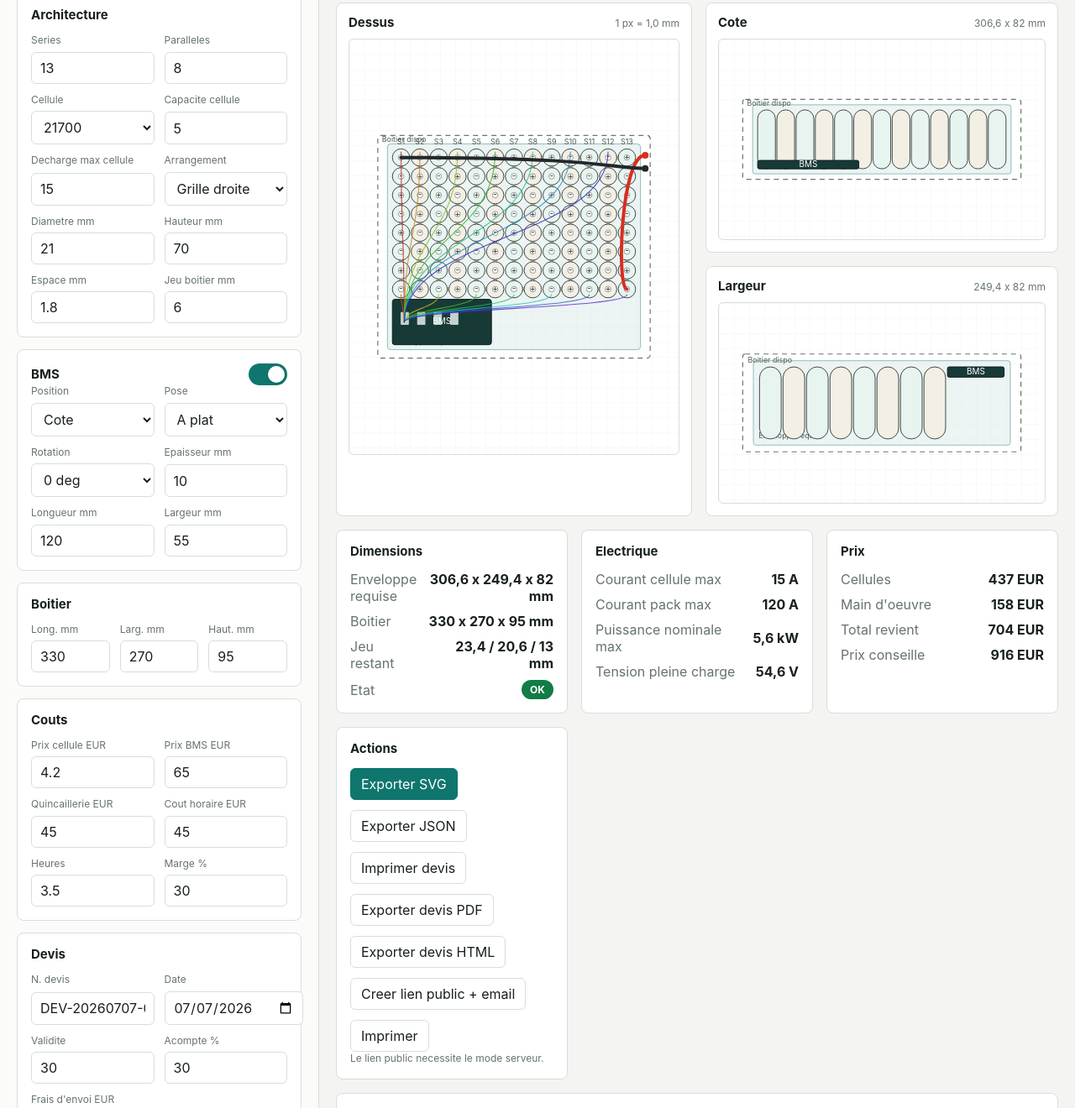
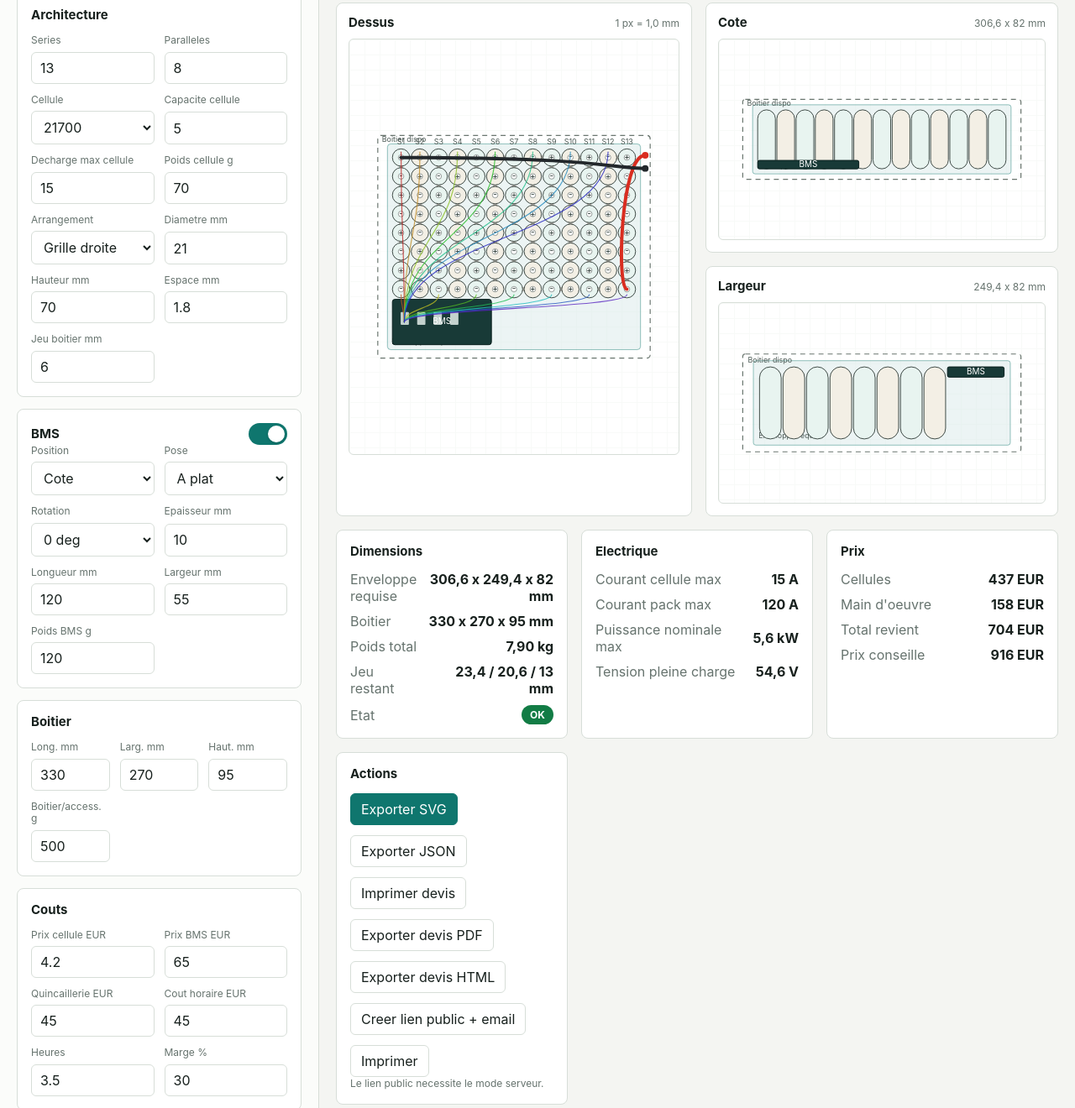
Before and after one commit to arnaudlopez/batterielab, a website: page index.html in a window 1280 px wide. Shown: the part 187-1507 px from the top of the page at 84% size. Drawn offline with Linux system fonts and the light colour scheme.

Commit message:
Add battery weight estimation

```diff
--- a/app.js
+++ b/app.js
@@ -5,6 +5,7 @@ const ids = [
   "cellPreset",
   "cellAh",
   "cellMaxDischarge",
+  "cellWeight",
   "cellLayout",
   "cellDiameter",
   "cellHeight",
@@ -17,9 +18,11 @@ const ids = [
   "bmsThickness",
   "bmsLength",
   "bmsWidth",
+  "bmsWeight",
   "caseLength",
   "caseWidth",
   "caseHeight",
+  "enclosureWeight",
   "cellCost",
   "bmsCost",
   "hardwareCost",
@@ -50,6 +53,7 @@ const outputs = Object.fromEntries(
     "metricCells",
     "metricVoltage",
     "metricEnergy",
+    "metricWeight",
     "metricMaxDischarge",
     "metricCost",
     "metricGain",
@@ -58,6 +62,7 @@ const outputs = Object.fromEntries(
     "widthDimensions",
     "packDims",
     "caseDims",
+    "packWeight",
     "clearance",
     "fitStatus",
     "cellMaxDischargeOut",
@@ -100,8 +105,8 @@ const publicQuoteUi = {
 };
 
 const presets = {
-  "18650": { diameter: 18.4, height: 65, ah: 3.2, dischargeA: 10 },
-  "21700": { diameter: 21.2, height: 70, ah: 5, dischargeA: 15 },
+  "18650": { diameter: 18.4, height: 65, ah: 3.2, dischargeA: 10, weightG: 45 },
+  "21700": { diameter: 21.2, height: 70, ah: 5, dischargeA: 15, weightG: 70 },
 };
 
 let logoDataUrl = "";
@@ -132,6 +137,10 @@ function power(value) {
   return `${Math.round(value).toLocaleString("fr-FR")} W`;
 }
 
+function weight(valueG) {
+  return `${fixed(valueG / 1000, 2)} kg`;
+}
+
 function text(input) {
   return input.value.trim();
 }
@@ -151,6 +160,7 @@ function readState() {
     cellPreset: el.cellPreset.value,
     cellAh: Math.max(0.1, num(el.cellAh, 5)),
     cellMaxDischarge: Math.max(0, num(el.cellMaxDischarge, 15)),
+    cellWeight: Math.max(0, num(el.cellWeight, 70)),
     cellLayout: el.cellLayout.value,
     cellDiameter: Math.max(1, num(el.cellDiameter, 21.2)),
     cellHeight: Math.max(1, num(el.cellHeight, 70)),
@@ -163,9 +173,11 @@ function readState() {
     bmsThickness: Math.max(0, num(el.bmsThickness, 10)),
     bmsLength: Math.max(1, num(el.bmsLength, 120)),
     bmsWidth: Math.max(1, num(el.bmsWidth, 55)),
+    bmsWeight: Math.max(0, num(el.bmsWeight, 120)),
     caseLength: Math.max(1, num(el.caseLength, 330)),
     caseWidth: Math.max(1, num(el.caseWidth, 270)),
     caseHeight: Math.max(1, num(el.caseHeight, 95)),
+    enclosureWeight: Math.max(0, num(el.enclosureWeight, 500)),
     cellCost: Math.max(0, num(el.cellCost, 4.2)),
     bmsCost: Math.max(0, num(el.bmsCost, 65)),
     hardwareCost: Math.max(0, num(el.hardwareCost, 45)),
@@ -243,6 +255,9 @@ function derive(state) {
   const energyWh = nominalVoltage * capacityAh;
   const maxDischargeA = state.parallel * state.cellMaxDischarge;
   const maxPowerW = nominalVoltage * maxDischargeA;
+  const cellsWeightG = cellCount * state.cellWeight;
+  const bmsWeightG = state.bmsEnabled ? state.bmsWeight : 0;
+  const totalWeightG = cellsWeightG + bmsWeightG + state.enclosureWeight;
   const cellsSubtotal = cellCount * state.cellCost;
   const laborSubtotal = state.hourlyRate * state.laborHours;
   const totalCost = cellsSubtotal + laborSubtotal + state.hardwareCost + (state.bmsEnabled ? state.bmsCost : 0);
@@ -269,6 +284,9 @@ function derive(state) {
     energyWh,
     maxDischargeA,
     maxPowerW,
+    cellsWeightG,
+    bmsWeightG,
+    totalWeightG,
     cellsSubtotal,
     laborSubtotal,
     totalCost,
@@ -753,6 +771,7 @@ function renderQuote(state, data) {
     `${fixed(data.nominalVoltage)} V nominal / ${fixed(data.maxVoltage)} V pleine charge`,
     `${fixed(data.capacityAh)} Ah - ${Math.round(data.energyWh).toLocaleString("fr-FR")} Wh`,
     `Decharge max estimee : ${amps(data.maxDischargeA)} (${power(data.maxPowerW)})`,
+    `Poids estime : ${weight(data.totalWeightG)}`,
     `Dimensions enveloppe : ${fixed(data.packLength)} x ${fixed(data.packWidth)} x ${fixed(data.packHeight)} mm`,
     `Arrangement : ${layoutLabel} - ${bmsLabel}`,
   ].join("\n");
@@ -795,12 +814,14 @@ function render() {
   outputs.metricCells.textContent = data.cellCount.toLocaleString("fr-FR");
   outputs.metricVoltage.textContent = `${fixed(data.nominalVoltage)} V`;
   outputs.metricEnergy.textContent = `${Math.round(data.energyWh).toLocaleString("fr-FR")} Wh`;
+  outputs.metricWeight.textContent = weight(data.totalWeightG);
   outputs.metricMaxDischarge.textContent = amps(data.maxDischargeA);
   outputs.metricCost.textContent = money(data.totalCost);
   outputs.metricGain.textContent = money(data.gain);
 
   outputs.packDims.textContent = `${fixed(data.packLength)} x ${fixed(data.packWidth)} x ${fixed(data.packHeight)} mm`;
   outputs.caseDims.textContent = `${fixed(state.caseLength)} x ${fixed(state.caseWidth)} x ${fixed(state.caseHeight)} mm`;
+  outputs.packWeight.textContent = weight(data.totalWeightG);
   outputs.clearance.textContent = `${fixed(data.clearance.length)} / ${fixed(data.clearance.width)} / ${fixed(data.clearance.height)} mm`;
   outputs.fitStatus.textContent = data.minClearance < 0 ? "Depasse" : data.minClearance < 5 ? "Serre" : "OK";
   outputs.fitStatus.className = `status-pill ${data.minClearance < 0 ? "danger" : data.minClearance < 5 ? "warning" : ""}`.trim();
@@ -826,6 +847,7 @@ function applyPreset() {
   el.cellHeight.value = preset.height;
   el.cellAh.value = preset.ah;
   el.cellMaxDischarge.value = preset.dischargeA;
+  el.cellWeight.value = preset.weightG;
 }
 
 function download(filename, content, mime) {
--- a/index.html
+++ b/index.html
@@ -55,6 +55,10 @@
             <label>
               <span>Decharge max cellule</span>
               <input id="cellMaxDischarge" type="number" min="0" max="200" step="0.5" value="15" />
+            </label>
+            <label>
+              <span>Poids cellule g</span>
+              <input id="cellWeight" type="number" min="0" max="300" step="0.1" value="70" />
             </label>
             <label>
               <span>Arrangement</span>
@@ -125,6 +129,10 @@
               <span>Largeur mm</span>
               <input id="bmsWidth" type="number" min="10" max="120" step="1" value="55" />
             </label>
+            <label>
+              <span>Poids BMS g</span>
+              <input id="bmsWeight" type="number" min="0" max="1000" step="1" value="120" />
+            </label>
           </div>
         </section>
 
@@ -142,6 +150,10 @@
             <label>
               <span>Haut. mm</span>
               <input id="caseHeight" type="number" min="30" max="250" step="1" value="95" />
+            </label>
+            <label>
+              <span>Boitier/access. g</span>
+              <input id="enclosureWeight" type="number" min="0" max="10000" step="10" value="500" />
             </label>
           </div>
         </section>
@@ -289,6 +301,7 @@ Mentions legales a adapter selon le statut de l'entreprise.</textarea>
           <div class="metric"><span>Cellules</span><strong id="metricCells">104</strong></div>
           <div class="metric"><span>Tension nominale</span><strong id="metricVoltage">46.8 V</strong></div>
           <div class="metric"><span>Energie</span><strong id="metricEnergy">1872 Wh</strong></div>
+          <div class="metric"><span>Poids total</span><strong id="metricWeight">7.9 kg</strong></div>
           <div class="metric"><span>Decharge max</span><strong id="metricMaxDischarge">120 A</strong></div>
           <div class="metric price-sensitive"><span>Cout total</span><strong id="metricCost">704 EUR</strong></div>
           <div class="metric price-sensitive"><span>Gain</span><strong id="metricGain">211 EUR</strong></div>
@@ -327,6 +340,7 @@ Mentions legales a adapter selon le statut de l'entreprise.</textarea>
             <div class="spec-grid">
               <span>Enveloppe requise</span><strong id="packDims">0 x 0 x 0 mm</strong>
               <span>Boitier</span><strong id="caseDims">0 x 0 x 0 mm</strong>
+              <span>Poids total</span><strong id="packWeight">0 kg</strong>
               <span>Jeu restant</span><strong id="clearance">0 / 0 / 0 mm</strong>
               <span>Etat</span><strong id="fitStatus" class="status-pill">OK</strong>
             </div>
```
Also changed, not shown: server.js (+9 -1 lines), README.md.
